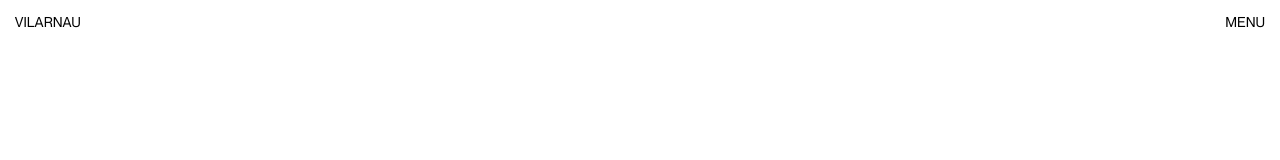
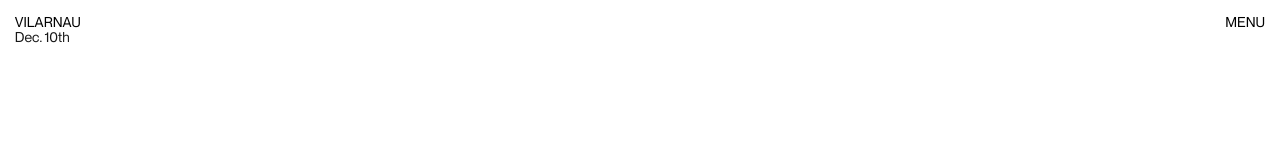
Before and after one commit to Kiko-Climent/vilarnau_v1, a Next.js app: page / in a window 1280 px wide. Shown: the top 160 px of the page. Built offline with nearby package versions, Linux system fonts and the light colour scheme.

Commit message:
Add calendar component

```diff
--- /dev/null
+++ b/src/components/Calendar/Calendar.js
@@ -0,0 +1,25 @@
+import React from 'react';
+
+const Calendar = () => {
+  const date = new Date();
+  const options = { month: 'short' };
+  const month = date.toLocaleDateString('en-US', options);
+
+  const day = date.getDate();
+  const suffix = getDaySuffix(day);
+
+  return <span>{`${month}. ${day}${suffix}`}</span>;
+};
+
+
+const getDaySuffix = (day) => {
+  if (day > 3 && day < 21) return 'th';
+  switch (day % 10) {
+    case 1: return 'st'; // 1st
+    case 2: return 'nd'; // 2nd
+    case 3: return 'rd'; // 3rd
+    default: return 'th'; // 4th, 5th, etc.
+  }
+};
+
+export default Calendar;
--- a/src/components/Menu/Menu.js
+++ b/src/components/Menu/Menu.js
@@ -6,6 +6,7 @@ import Link from 'next/link';
 
 import { gsap } from 'gsap';
 import { useGSAP } from '@gsap/react';
+import Calendar from '../Calendar/Calendar';
 
 const menuLinks = [
   {path: '/', label: 'Home'},
@@ -62,9 +63,12 @@ const Menu = () => {
   return(
     <div className="menu-container" ref={container}>
       <div className='menu-bar'>
-        <div className='menu-logo'>
-          <Link href="/">VILARNAU</Link>
+      <div className="menu-logo">
+        <Link href="/">VILARNAU</Link>
+        <div className="menu-calendar">
+          <Calendar />
         </div>
+      </div>
         <div className='menu-open' onClick={toggleMenu}>
           <p className=''>MENU</p>
         </div>
@@ -73,12 +77,15 @@ const Menu = () => {
         <div className='menu-overlay-bar'>
           <div className='menu-logo'>
             <Link href="/">VILARNAU</Link>
+            <div className="menu-calendar">
+          <Calendar />
+        </div>
           </div>
           <div className='menu-close' onClick={toggleMenu}>
             <p className=''>CLOSE</p>
           </div>
         </div>
-        <div className='menu-close-icon'>
+        <div className='menu-close-icon' onClick={toggleMenu}>
           <p className=''>&#x2715;</p>
         </div>
         <div className='menu-copy'>
@@ -94,13 +101,13 @@ const Menu = () => {
             ))}
           </div>
           <div className='menu-info'>
-          <div className='menu-info-col'>
+          {/* <div className='menu-info-col'>
             <a href='#'>X &#8599;</a>
             <a href='#'>Instagram &#8599;</a>
             <a href='#'>LinkedIn &#8599;</a>
             <a href='#'>Behance &#8599;</a>
             <a href='#'>Dribble &#8599;</a>
-          </div>
+          </div> */}
             <div className='menu-info-col'>
               <p>hello@vilarnau</p>
               <p>030-56789012</p>
@@ -108,7 +115,7 @@ const Menu = () => {
           </div>
         </div>
         <div className='menu-preview'>
-          <p>View Showreel</p>
+          <p>appointments &#8599;</p>
         </div>
       </div>
     </div>
--- a/src/components/Menu/menu.css
+++ b/src/components/Menu/menu.css
@@ -10,6 +10,23 @@
   z-index: 1;
 }
 
+.menu-logo {
+  position: relative;
+  line-height: normal;
+}
+
+.menu-calendar {
+  font-size: 14px;
+  font-weight: 500;
+  /* text-transform: uppercase; */
+}
+
+.menu-logo .menu-calendar {
+  position: absolute;
+  top: 100%;
+  left: 0;
+}
+
 .menu-bar a, .menu-open p {
   color: black;
   cursor: pointer;
@@ -19,6 +36,7 @@
   color: black;
   cursor: pointer;
 }
+
 
 .menu-overlay {
   position: fixed;
```
